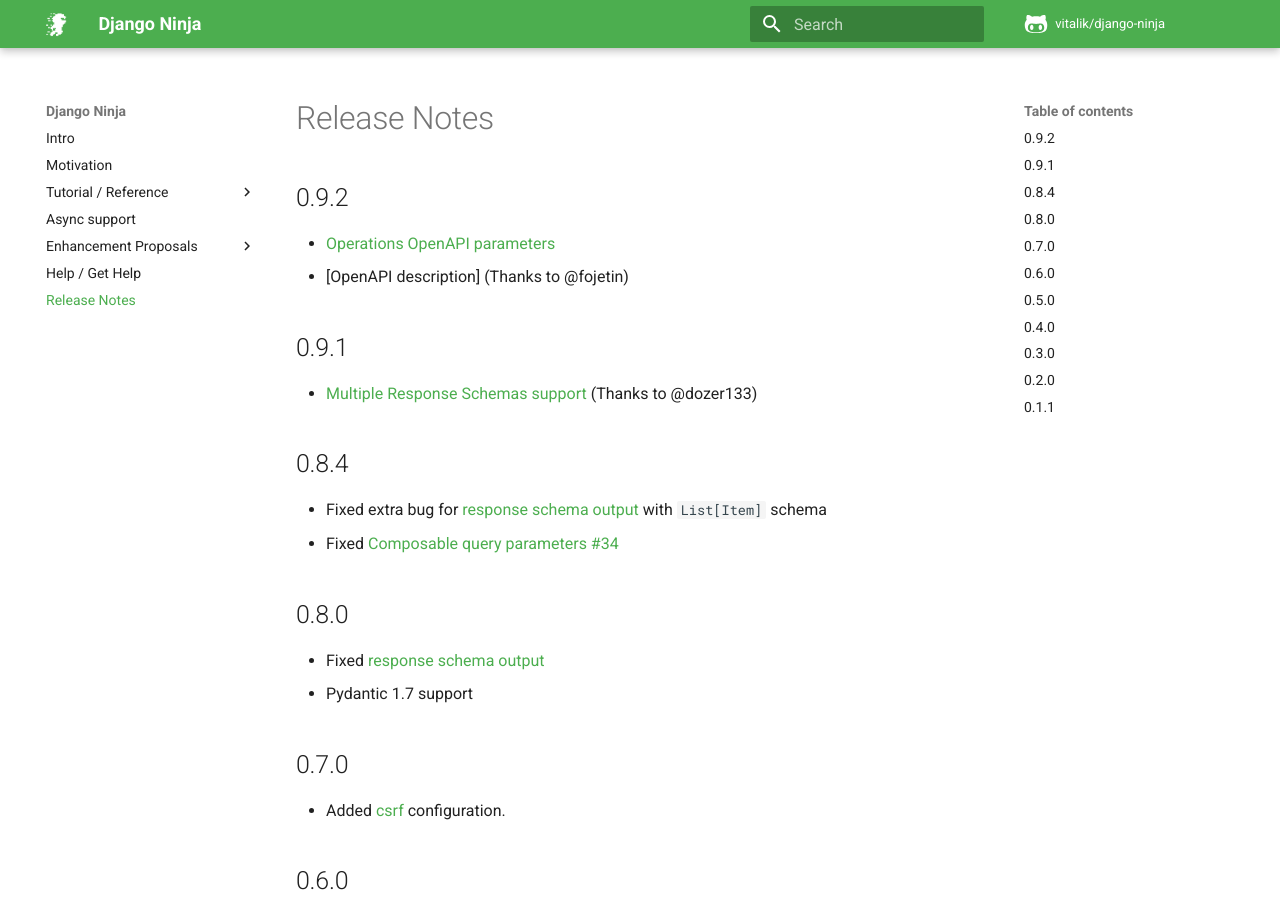
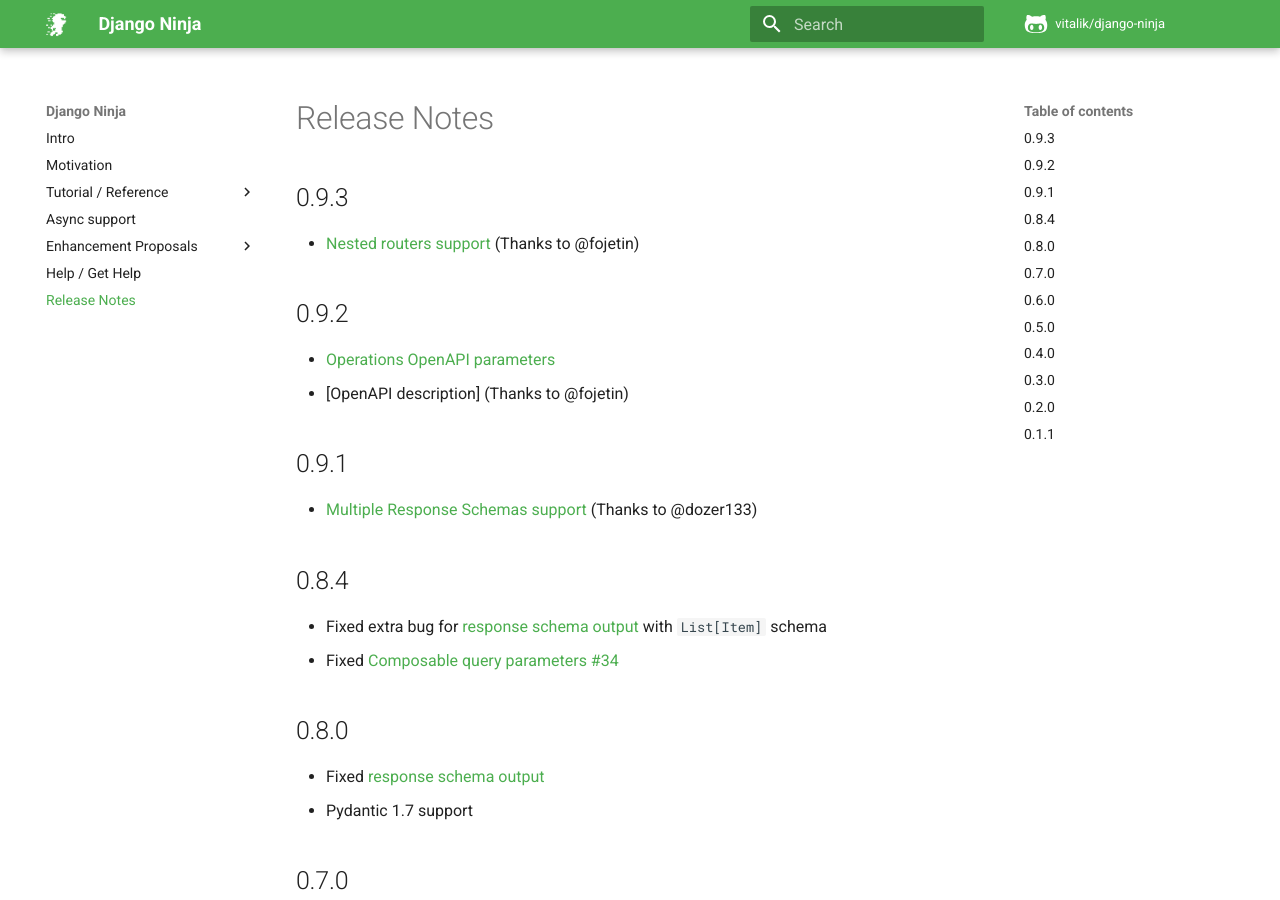
Before and after one commit to rainbow1016/django-master, an MkDocs documentation site: the page built from docs/docs/releases.md, in a window 1280 px wide and 900 px high. Built offline with MkDocs 1.6.1 and Material for MkDocs 9.7.7, drawn with Linux system fonts in a browser that asks for light colours; comment, search, counter and statistics services are not loaded.

Commit message:
version bump

```diff
--- a/docs/docs/releases.md
+++ b/docs/docs/releases.md
@@ -1,4 +1,8 @@
 # Release Notes
+
+## 0.9.3
+
+ * [Nested routers support](https://django-ninja.rest-framework.com/tutorial/routers/#nested-routers)  (Thanks to @fojetin)
 
 ## 0.9.2
 
--- a/ninja/__init__.py
+++ b/ninja/__init__.py
@@ -1,6 +1,6 @@
 """Django Ninja - Fast Django REST framework"""
 
-__version__ = "0.9.2"
+__version__ = "0.9.3"
 
 from ninja.main import NinjaAPI
 from ninja.params import Query, Path, Header, Cookie, Body, Form
```
